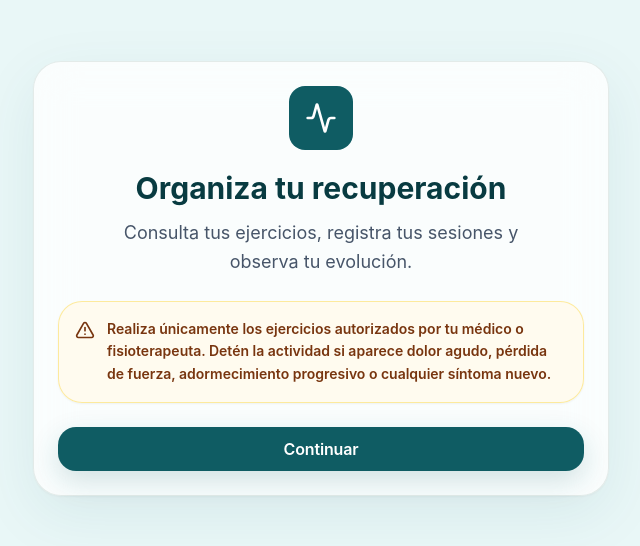
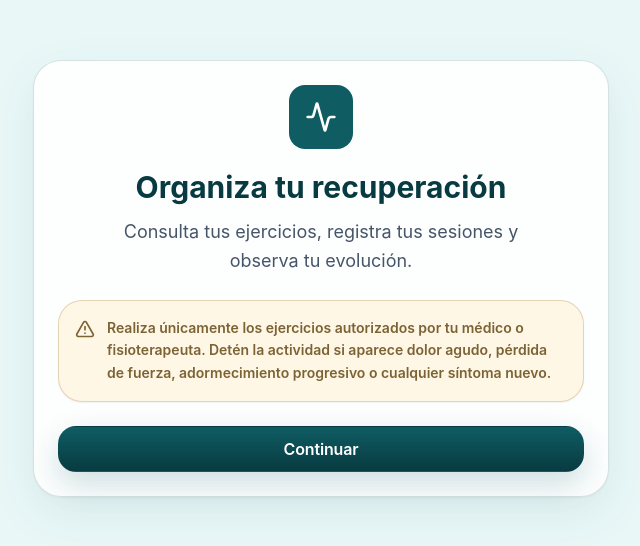
Before and after one commit to frjodupa/mi-recuperacion-lumbar, a React (Vite) app: page / in a window 1280 px wide. Shown: the part 122-668 px from the top of the page, without its empty margins (319-959 px from the left). Built offline with nearby package versions, Linux system fonts and the light colour scheme.

Commit message:
Stabilize visual system and theme modes

```diff
--- a/package.json
+++ b/package.json
@@ -1,6 +1,6 @@
 {
   "name": "mi-recuperacion-lumbar",
-  "version": "1.0.6",
+  "version": "1.0.7",
   "private": true,
   "type": "module",
   "scripts": {
--- a/public/sw.js
+++ b/public/sw.js
@@ -1,4 +1,4 @@
-const CACHE_NAME = 'mi-recuperacion-lumbar-v10-1-0-6';
+const CACHE_NAME = 'mi-recuperacion-lumbar-v11-1-0-7';
 const CORE_ASSETS = [
   '/',
   '/index.html',
--- a/src/components/ui.tsx
+++ b/src/components/ui.tsx
@@ -1,24 +1,52 @@
 import type { ReactNode } from 'react';
-import { AlertTriangle, Check, X } from 'lucide-react';
+import { AlertTriangle, Check, Monitor, Moon, Sun, X } from 'lucide-react';
 import { safetyNotice } from '../data/initialData';
+import type { UserPreferences } from '../types';
 
 export function Card({ children, className = '' }: { children: ReactNode; className?: string }) {
-  return <section className={`print-card animate-soft glass-card premium-card-enter rounded-[28px] border p-6 hover:-translate-y-0.5 ${className}`}>{children}</section>;
+  return <section className={`ui-card print-card animate-soft premium-card-enter rounded-[28px] border p-6 ${className}`}>{children}</section>;
 }
 
 export function Button({ children, variant = 'primary', className = '', ...props }: React.ButtonHTMLAttributes<HTMLButtonElement> & { variant?: 'primary' | 'secondary' | 'ghost' | 'danger' }) {
   const variants = {
-    primary: 'bg-app-primary text-white shadow-[0_10px_28px_rgba(15,92,99,0.18)] hover:bg-app-primaryDark hover:shadow-[0_14px_36px_rgba(15,92,99,0.24)] active:scale-[0.98]',
-    secondary: 'bg-app-secondary/14 text-app-primaryDark ring-1 ring-app-secondary/20 hover:bg-app-secondary/22 active:scale-[0.98]',
-    ghost: 'bg-white/60 text-app-primaryDark border border-app-border hover:bg-app-primaryLight active:scale-[0.98]',
-    danger: 'bg-white/85 text-app-danger border border-red-100 hover:bg-red-50 active:scale-[0.98]',
+    primary: 'ui-button-primary',
+    secondary: 'ui-button-secondary',
+    ghost: 'ui-button-ghost',
+    danger: 'ui-button-danger',
   };
-  return <button className={`animate-soft inline-flex items-center justify-center gap-2 rounded-[18px] px-4 py-2.5 font-semibold tracking-[-0.01em] transition disabled:cursor-not-allowed disabled:opacity-50 ${variants[variant]} ${className}`} {...props}>{children}</button>;
+  return <button className={`ui-button animate-soft inline-flex items-center justify-center gap-2 rounded-[18px] px-4 py-2.5 font-semibold tracking-[-0.01em] transition disabled:cursor-not-allowed disabled:opacity-50 ${variants[variant]} ${className}`} {...props}>{children}</button>;
+}
+
+export function ThemeSelector({ value, onChange, compact = false }: { value: UserPreferences['theme']; onChange: (theme: UserPreferences['theme']) => void; compact?: boolean }) {
+  const options: { value: UserPreferences['theme']; label: string; icon: typeof Sun }[] = [
+    { value: 'light', label: 'Claro', icon: Sun },
+    { value: 'dark', label: 'Oscuro', icon: Moon },
+    { value: 'system', label: 'Sistema', icon: Monitor },
+  ];
+
+  return (
+    <div className={`theme-switcher ${compact ? 'theme-switcher-compact' : ''}`} role="group" aria-label="Modo visual">
+      {options.map(({ value: option, label, icon: Icon }) => (
+        <button
+          key={option}
+          type="button"
+          className={value === option ? 'is-active' : ''}
+          onClick={() => onChange(option)}
+          aria-pressed={value === option}
+          aria-label={`Tema ${label.toLowerCase()}`}
+          title={label}
+        >
+          <Icon className="size-4" aria-hidden />
+          {!compact && <span>{label}</span>}
+        </button>
+      ))}
+    </div>
+  );
 }
 
 export function SafetyNotice() {
   return (
-    <div className="rounded-[24px] border border-amber-200/80 bg-amber-50/80 p-4 text-amber-900 shadow-sm backdrop-blur">
+    <div className="ui-alert ui-alert-warning rounded-[24px] border p-4 shadow-sm backdrop-blur">
       <div className="flex gap-3">
         <AlertTriangle className="mt-0.5 size-5 shrink-0" aria-hidden />
         <p className="m-0 text-sm font-semibold leading-relaxed">{safetyNotice}</p>
@@ -29,8 +57,8 @@ export function SafetyNotice() {
 
 export function Modal({ title, children, onClose }: { title: string; children: ReactNode; onClose: () => void }) {
   return (
-    <div className="fixed inset-0 z-50 grid place-items-center bg-petrol-700/40 p-4" role="dialog" aria-modal="true">
-      <div className="max-h-[92vh] w-full max-w-5xl overflow-auto rounded-[30px] border border-app-border bg-app-surface/95 p-6 shadow-2xl backdrop-blur-2xl">
+    <div className="ui-modal-backdrop fixed inset-0 z-50 grid place-items-center p-4" role="dialog" aria-modal="true">
+      <div className="ui-modal-panel max-h-[92vh] w-full max-w-5xl overflow-auto rounded-[30px] border p-6 shadow-2xl backdrop-blur-2xl">
         <div className="mb-4 flex items-center justify-between gap-3">
           <h2 className="text-xl font-bold text-app-primaryDark">{title}</h2>
           <Button variant="ghost" onClick={onClose} aria-label="Cerrar"><X className="size-5" /></Button>
--- a/src/data/initialData.ts
+++ b/src/data/initialData.ts
@@ -690,7 +690,7 @@ export const initialRoutines: Routine[] = [
 export const defaultPreferences: UserPreferences = {
   onboarded: false,
   acceptedMedicalNotice: false,
-  theme: 'system',
+  theme: 'light',
   textSize: 'normal',
   highContrast: false,
   soundEnabled: false,
--- a/src/main.tsx
+++ b/src/main.tsx
@@ -2,6 +2,25 @@ import React from 'react';
 import ReactDOM from 'react-dom/client';
 import App from './App';
 import './styles.css';
+
+const STORAGE_KEY = 'mi-recuperacion-lumbar-state-v1';
+
+function applyInitialTheme() {
+  try {
+    const saved = JSON.parse(localStorage.getItem(STORAGE_KEY) || '{}');
+    const theme = saved?.preferences?.theme || 'light';
+    const prefersDark = window.matchMedia?.('(prefers-color-scheme: dark)').matches;
+    const dark = theme === 'dark' || (theme === 'system' && prefersDark);
+    document.documentElement.classList.toggle('theme-dark', dark);
+    document.documentElement.classList.toggle('theme-light', !dark);
+    document.documentElement.style.colorScheme = dark ? 'dark' : 'light';
+  } catch {
+    document.documentElement.classList.add('theme-light');
+    document.documentElement.style.colorScheme = 'light';
+  }
+}
+
+applyInitialTheme();
 
 ReactDOM.createRoot(document.getElementById('root')!).render(
   <React.StrictMode>
--- a/src/styles.css
+++ b/src/styles.css
@@ -7,19 +7,44 @@
   --color-primary-dark: #083b41;
   --color-primary-light: #e9f7f7;
   --color-secondary: #62cfd0;
-  --color-background: #f7f8f5;
+  --color-background: #f6f8f6;
   --color-surface: #ffffff;
+  --color-surface-elevated: #fbfdfc;
   --color-success: #2f8f69;
   --color-warning: #a57532;
   --color-danger: #a94f46;
   --color-text-primary: #12343a;
   --color-text-secondary: #667174;
   --color-border: #dfe7e4;
-  --glass-surface: rgba(255, 255, 255, 0.78);
-  --glass-border: rgba(255, 255, 255, 0.82);
+  --bg: var(--color-background);
+  --surface: var(--color-surface);
+  --surface-elevated: var(--color-surface-elevated);
+  --text-primary: var(--color-text-primary);
+  --text-secondary: var(--color-text-secondary);
+  --border: var(--color-border);
+  --accent: var(--color-secondary);
+  --accent-hover: #0f8f95;
+  --success: var(--color-success);
+  --warning: var(--color-warning);
+  --danger: var(--color-danger);
+  --radius-sm: 0.875rem;
+  --radius-md: 1.25rem;
+  --radius-lg: 1.75rem;
+  --space-1: 0.5rem;
+  --space-2: 1rem;
+  --space-3: 1.5rem;
+  --space-4: 2rem;
+  --transition-fast: 160ms cubic-bezier(0.22, 1, 0.36, 1);
+  --glass-surface: rgba(255, 255, 255, 0.88);
+  --glass-border: rgba(210, 224, 221, 0.92);
+  --muted-surface: #eef7f6;
+  --warning-surface: #fff7e6;
+  --danger-surface: #fff1ef;
   --ring-track: #d9ecec;
-  --shadow-soft-ui: 0 1px 2px rgba(13, 45, 49, 0.04), 0 18px 60px rgba(15, 92, 99, 0.08);
-  --shadow-hover-ui: 0 1px 2px rgba(13, 45, 49, 0.04), 0 24px 80px rgba(15, 92, 99, 0.12);
+  --shadow-sm: 0 1px 2px rgba(13, 45, 49, 0.05);
+  --shadow-md: 0 16px 48px rgba(15, 92, 99, 0.08);
+  --shadow-soft-ui: var(--shadow-sm), var(--shadow-md);
+  --shadow-hover-ui: 0 1px 2px rgba(13, 45, 49, 0.05), 0 22px 64px rgba(15, 92, 99, 0.11);
   color: var(--color-text-primary);
   background: var(--color-background);
   font-family: Inter, ui-sans-serif, system-ui, -apple-system, BlinkMacSystemFont, "Segoe UI", sans-serif;
@@ -30,7 +55,7 @@
 
 * { box-sizing: border-box; }
 html { scroll-behavior: smooth; }
-body { margin: 0; min-width: 320px; min-height: 100vh; background: var(--color-background); }
+body { margin: 0; min-width: 320px; min-height: 100vh; background: var(--bg); color: var(--text-primary); }
 button, input, select, textarea { font: inherit; }
 button { min-height: 44px; }
 button, a, input, select, textarea { outline-color: transparent; }
@@ -49,19 +74,34 @@ button:focus-visible, a:focus-visible, input:focus-visible, select:focus-visible
 
 .theme-dark {
   --color-primary: #5dd6d8;
-  --color-primary-dark: #d7fbfb;
+  --color-primary-dark: #ecfbfb;
   --color-primary-light: #14363b;
   --color-secondary: #38c8cb;
-  --color-background: #071518;
-  --color-surface: #102327;
+  --color-background: #07181c;
+  --color-surface: #10262b;
+  --color-surface-elevated: #163137;
   --color-success: #7bd8a7;
   --color-warning: #f5c46b;
   --color-danger: #ff9b91;
-  --color-text-primary: #edfafa;
-  --color-text-secondary: #b5c9cc;
-  --color-border: #24464b;
+  --color-text-primary: #f0fbfb;
+  --color-text-secondary: #b8cdd0;
+  --color-border: #284950;
+  --bg: var(--color-background);
+  --surface: var(--color-surface);
+  --surface-elevated: var(--color-surface-elevated);
+  --text-primary: var(--color-text-primary);
+  --text-secondary: var(--color-text-secondary);
+  --border: var(--color-border);
+  --accent: var(--color-secondary);
+  --accent-hover: #71e0e2;
+  --success: var(--color-success);
+  --warning: var(--color-warning);
+  --danger: var(--color-danger);
   --glass-surface: rgba(16, 35, 39, 0.78);
-  --glass-border: rgba(93, 214, 216, 0.18);
+  --glass-border: rgba(120, 219, 221, 0.18);
+  --muted-surface: #142f35;
+  --warning-surface: rgba(245, 196, 107, 0.12);
+  --danger-surface: rgba(255, 155, 145, 0.13);
   --ring-track: #1d3b40;
   --shadow-soft-ui: 0 1px 2px rgba(0, 0, 0, 0.2), 0 18px 60px rgba(0, 0, 0, 0.24);
   --shadow-hover-ui: 0 1px 2px rgba(0, 0, 0, 0.22), 0 24px 80px rgba(0, 0, 0, 0.32);
@@ -102,9 +142,167 @@ button:focus-visible, a:focus-visible, input:focus-visible, select:focus-visible
 .theme-dark input,
 .theme-dark select,
 .theme-dark textarea {
-  background-color: #0c1d21;
+  background-color: var(--surface-elevated);
   color: var(--color-text-primary);
   border-color: var(--color-border);
+}
+
+.theme-dark .bg-white\/70,
+.theme-dark .bg-white\/72,
+.theme-dark .bg-white\/78,
+.theme-dark .bg-white\/80,
+.theme-dark .bg-white\/85,
+.theme-dark .bg-white\/95,
+.theme-dark .bg-white\/60,
+.theme-dark .bg-white\/58,
+.theme-dark .bg-white\/50,
+.theme-dark .bg-white\/48 {
+  background-color: rgba(16, 38, 43, 0.78) !important;
+}
+
+.theme-dark .border-white\/70,
+.theme-dark .border-white\/80 {
+  border-color: var(--border) !important;
+}
+
+.theme-dark .text-amber-900,
+.theme-dark .text-amber-800 {
+  color: #ffd48a !important;
+}
+
+.theme-dark .bg-amber-50 {
+  background-color: var(--warning-surface) !important;
+}
+
+.theme-dark .bg-red-50 {
+  background-color: var(--danger-surface) !important;
+}
+
+.theme-dark .ring-aqua {
+  --tw-ring-color: rgba(56, 200, 203, 0.78) !important;
+}
+
+.ui-card {
+  background: var(--glass-surface);
+  border-color: var(--glass-border);
+  box-shadow: var(--shadow-soft-ui);
+  backdrop-filter: blur(18px) saturate(1.06);
+}
+
+.ui-button {
+  border: 1px solid transparent;
+  box-shadow: var(--shadow-sm);
+}
+
+.ui-button-primary {
+  background: linear-gradient(180deg, var(--color-primary), var(--color-primary-dark));
+  color: #ffffff;
+  box-shadow: 0 12px 30px rgba(15, 92, 99, 0.2);
+}
+
+.ui-button-primary:hover {
+  filter: brightness(0.96);
+  box-shadow: 0 16px 42px rgba(15, 92, 99, 0.26);
+}
+
+.ui-button-secondary {
+  background: color-mix(in srgb, var(--accent) 16%, transparent);
+  border-color: color-mix(in srgb, var(--accent) 26%, transparent);
+  color: var(--text-primary);
+}
+
+.ui-button-secondary:hover {
+  background: color-mix(in srgb, var(--accent) 24%, transparent);
+}
+
+.ui-button-ghost {
+  background: color-mix(in srgb, var(--surface) 72%, transparent);
+  border-color: var(--border);
+  color: var(--text-primary);
+}
+
+.ui-button-ghost:hover {
+  background: var(--muted-surface);
+}
+
+.ui-button-danger {
+  background: var(--danger-surface);
+  border-color: color-mix(in srgb, var(--danger) 28%, transparent);
+  color: var(--danger);
+}
+
+.ui-button-danger:hover {
+  background: color-mix(in srgb, var(--danger) 18%, var(--surface));
+}
+
+.ui-alert {
+  border-color: color-mix(in srgb, var(--warning) 28%, transparent);
+  background: var(--warning-surface);
+  color: color-mix(in srgb, var(--warning) 72%, var(--text-primary));
+}
+
+.ui-modal-backdrop {
+  background: rgba(5, 27, 31, 0.46);
+}
+
+.ui-modal-panel {
+  background: color-mix(in srgb, var(--surface) 94%, transparent);
+  border-color: var(--border);
+  color: var(--text-primary);
+}
+
+.sidebar-shell,
+.mobile-nav-inner {
+  background: color-mix(in srgb, var(--surface) 80%, transparent);
+  border-color: var(--glass-border);
+  box-shadow: var(--shadow-soft-ui);
+}
+
+.mobile-nav {
+  border-top: 1px solid var(--glass-border);
+  background: color-mix(in srgb, var(--surface) 76%, transparent);
+  box-shadow: 0 -18px 50px rgba(15, 92, 99, 0.08);
+  backdrop-filter: blur(22px) saturate(1.08);
+}
+
+.theme-switcher {
+  display: grid;
+  grid-template-columns: repeat(3, minmax(0, 1fr));
+  gap: 0.25rem;
+  width: 100%;
+  border: 1px solid var(--border);
+  border-radius: 1.15rem;
+  background: color-mix(in srgb, var(--surface-elevated) 82%, transparent);
+  padding: 0.25rem;
+}
+
+.theme-switcher button {
+  display: inline-flex;
+  min-height: 2.25rem;
+  align-items: center;
+  justify-content: center;
+  gap: 0.35rem;
+  border-radius: 0.9rem;
+  color: var(--text-secondary);
+  font-size: 0.78rem;
+  font-weight: 800;
+  transition: background var(--transition-fast), color var(--transition-fast), box-shadow var(--transition-fast);
+}
+
+.theme-switcher button:hover {
+  background: var(--muted-surface);
+  color: var(--text-primary);
+}
+
+.theme-switcher button.is-active {
+  background: var(--color-primary);
+  color: #ffffff;
+  box-shadow: 0 8px 20px rgba(15, 92, 99, 0.18);
+}
+
+.theme-switcher-compact {
+  width: auto;
+  grid-template-columns: repeat(3, 2.25rem);
 }
 
 .app-surface {
@@ -156,8 +354,9 @@ button:focus-visible, a:focus-visible, input:focus-visible, select:focus-visible
   position: relative;
   overflow: hidden;
   background:
-    linear-gradient(135deg, rgba(255, 255, 255, 0.92), rgba(233, 247, 247, 0.72)),
+    linear-gradient(135deg, color-mix(in srgb, var(--surface) 94%, transparent), color-mix(in srgb, var(--muted-surface) 72%, transparent)),
     radial-gradient(circle at 82% 16%, rgba(98, 207, 208, 0.34), transparent 18rem);
+  border-color: var(--glass-border);
 }
 
 .premium-hero::after {
@@ -173,8 +372,9 @@ button:focus-visible, a:focus-visible, input:focus-visible, select:focus-visible
 
 .premium-kpi {
   min-width: 0;
-  background: linear-gradient(180deg, rgba(255, 255, 255, 0.84), rgba(255, 255, 255, 0.58));
-  box-shadow: inset 0 1px 0 rgba(255,255,255,0.74), 0 12px 36px rgba(15, 92, 99, 0.06);
+  background: linear-gradient(180deg, color-mix(in srgb, var(--surface) 92%, transparent), color-mix(in srgb, var(--surface-elevated) 72%, transparent));
+  border-color: var(--glass-border);
+  box-shadow: inset 0 1px 0 color-mix(in srgb, var(--surface) 78%, transparent), 0 12px 36px rgba(15, 92, 99, 0.06);
 }
 
 .dashboard-kpi-grid {
@@ -225,7 +425,7 @@ button:focus-visible, a:focus-visible, input:focus-visible, select:focus-visible
   max-width: 100%;
   align-items: center;
   border-radius: 999px;
-  background: rgba(98, 207, 208, 0.16);
+  background: color-mix(in srgb, var(--accent) 18%, transparent);
   padding: 0.42rem 0.78rem;
   font-size: clamp(1rem, 1.5vw, 1.25rem);
   line-height: 1.1;
@@ -239,6 +439,20 @@ button:focus-visible, a:focus-visible, input:focus-visible, select:focus-visible
 
 .premium-timeline-dot {
   box-shadow: 0 0 0 6px rgba(98, 207, 208, 0.16);
+}
+
+.theme-dark .premium-hero {
+  background:
+    linear-gradient(135deg, rgba(16, 38, 43, 0.94), rgba(20, 47, 53, 0.78)),
+    radial-gradient(circle at 82% 16%, rgba(56, 200, 203, 0.18), transparent 18rem);
+}
+
+.theme-dark .premium-hero::after {
+  background: radial-gradient(circle, rgba(56, 200, 203, 0.08), transparent 64%);
+}
+
+.theme-dark .premium-kpi {
+  background: linear-gradient(180deg, rgba(22, 49, 55, 0.9), rgba(16, 38, 43, 0.78));
 }
 
 @media (min-width: 768px) {
@@ -272,7 +486,7 @@ input[type="range"] {
   appearance: none;
   height: 0.65rem;
   border-radius: 999px;
-  background: linear-gradient(90deg, var(--color-secondary), var(--color-success));
+  background: linear-gradient(90deg, var(--accent), var(--success));
   box-shadow: inset 0 0 0 1px rgba(15, 92, 99, 0.08);
 }
 
@@ -281,8 +495,9 @@ select,
 textarea {
   border-radius: 1rem;
   border: 1px solid var(--color-border);
-  background: rgba(255, 255, 255, 0.74);
-  box-shadow: inset 0 1px 0 rgba(255,255,255,0.64);
+  background: color-mix(in srgb, var(--surface) 84%, transparent);
+  color: var(--text-primary);
+  box-shadow: inset 0 1px 0 color-mix(in srgb, var(--surface) 70%, transparent);
   transition: border-color 180ms ease, box-shadow 180ms ease, background 180ms ease;
 }
 
@@ -298,7 +513,7 @@ input[type="range"]::-webkit-slider-thumb {
   width: 1.35rem;
   height: 1.35rem;
   border-radius: 999px;
-  background: #ffffff;
+  background: var(--surface);
   border: 4px solid var(--color-primary);
   box-shadow: 0 6px 18px rgba(15, 92, 99, 0.22);
 }
@@ -307,7 +522,7 @@ input[type="range"]::-moz-range-thumb {
   width: 1.05rem;
   height: 1.05rem;
   border-radius: 999px;
-  background: #ffffff;
+  background: var(--surface);
   border: 4px solid var(--color-primary);
   box-shadow: 0 6px 18px rgba(15, 92, 99, 0.22);
 }
```
Also changed, not shown: src/App.tsx (+14 -3 lines), src/components/BottomNavigation.tsx (+11 -5 lines), src/components/Header.tsx (+6 -3 lines), 2 other files (tests, documents, lock files or other folders).
